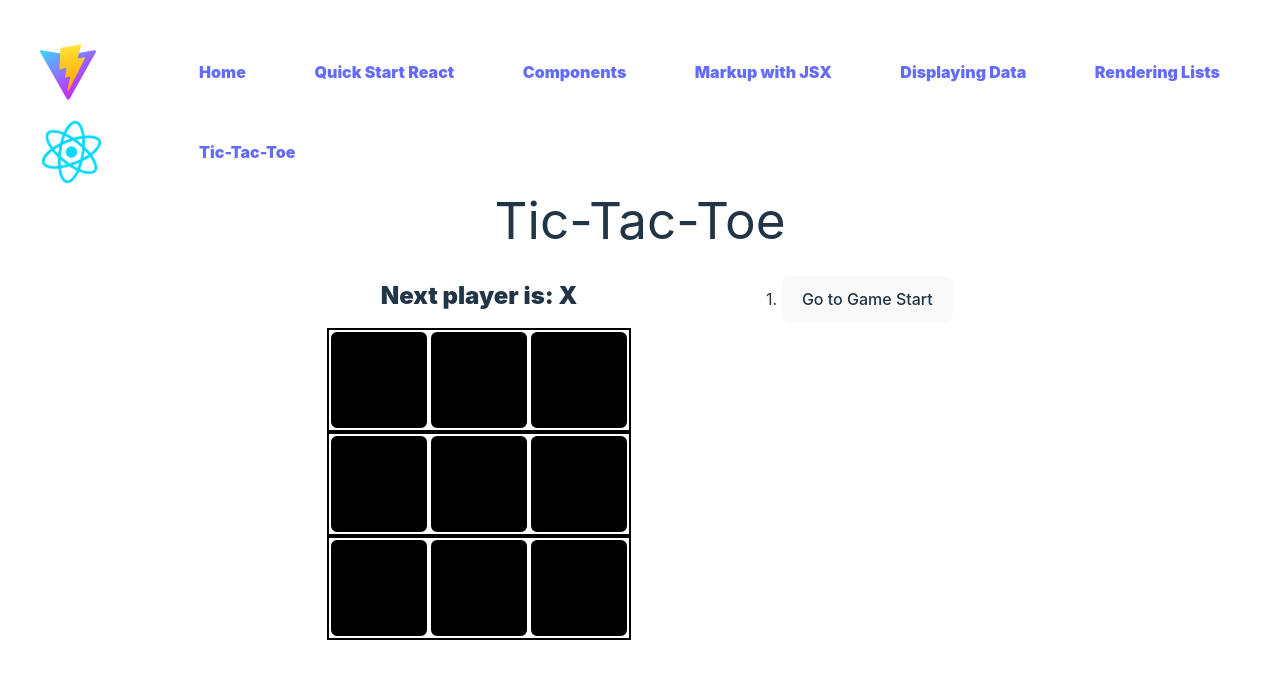
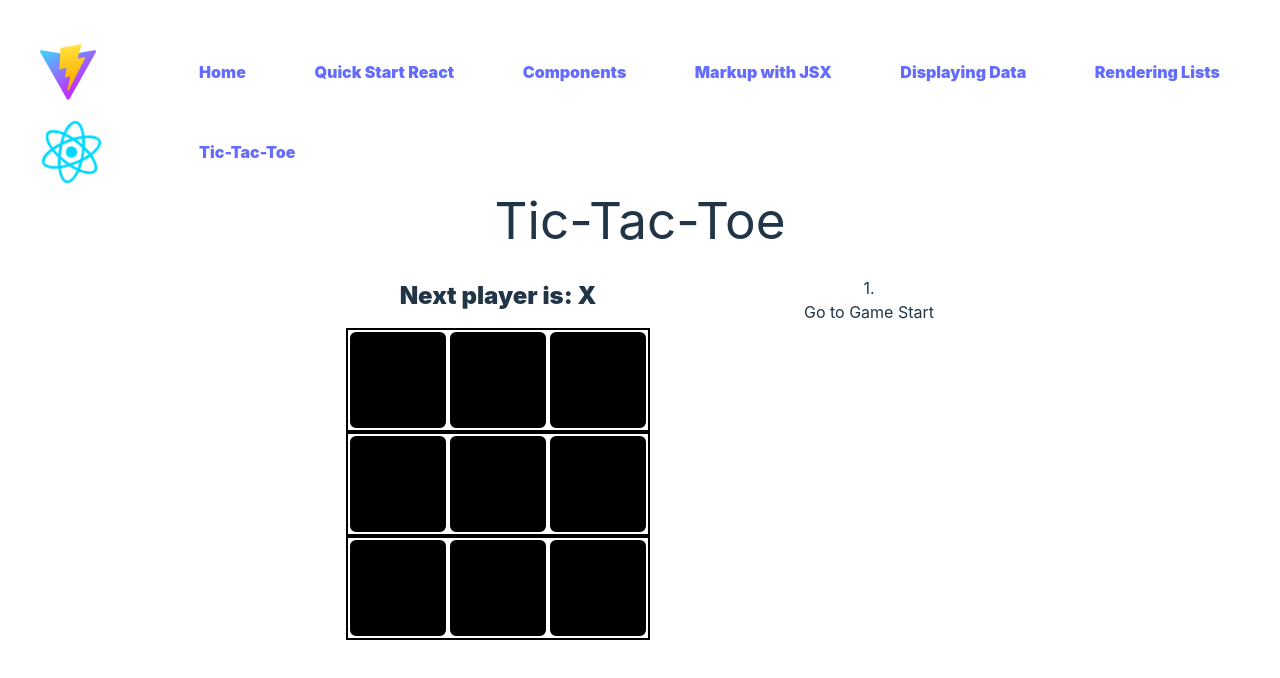
Before and after one commit to m10118003/react-tailwindcss-vite, a React (Vite) app: page /TicTacToe in a window 1280 px wide. Shown: the top 678 px of the page. Built offline with nearby package versions, Linux system fonts and the light colour scheme.

Commit message:
feat: Lifting state up - TicTacToe TicTacToe contain Game component

```diff
--- a/src/routes/TicTacToe.tsx
+++ b/src/routes/TicTacToe.tsx
@@ -2,13 +2,13 @@
 import { useState } from "react";
 import App from "../App";
 
-// 這是方塊的 component, 可以重用, 渲染, 管理和更新 UI 元素
+// 這是方塊 Square 的 component, 可以重用, 渲染, 管理和更新 UI 元素
 // 預設方塊顯示為 X
 const Square = ({
   value,
   onSquareClick,
 }: {
-  value: string | number;
+  value: string;
   onSquareClick: () => void;
 }) => {
   // Square = ({ value }) => {...} value 用來傳值
@@ -38,60 +38,51 @@ const Square = ({
   );
 };
 
-export default function TicTacToe() {
-  const [xIsNext, setXIsNext] = useState(true); // 控制 X 和 O 的顯示
-  const [squares, setSquares] = useState(Array(9).fill(null)); // 創造九個元素的陣列和將每個元素設成 null
+// Game 組件
+// 由上層 TicTacToe 傳送三個 props, xIsNext、squares 和一個新的 onPlay 來做完全控制, 這樣玩家移動後, 該 Game 組件可以用更新的 squares 陣列來呼叫函數
+const Game = ({
+  xIsNext,
+  squares,
+  onPlay,
+}: {
+  xIsNext: boolean;
+  squares: string[];
+  onPlay: (nextSquare: string[]) => void;
+}) => {
+  // const [xIsNext, setXIsNext] = useState(true); // b. 控制 X 和 O 的顯示
+  // const [squares, setSquares] = useState(Array(9).fill(null)); // a. 創造九個元素的陣列和將每個元素設成 null
+
   // 這裡運用到了 Closure 的概念
 
-  console.log(squares, "squares1"); // 開局會被呼叫, 連同父層 TicTacToe 一起被 render
+  console.log(squares, "squares1"); // 開發模式下, 開局組件會被呼叫兩次, 連同父層 Game 一起被 render, 來確保組件在 render 過程中沒有非預期的副作用, 生產模式則不會
 
   // 執行 X, O 顯示
   const handleClick = (i: number): void => {
-    // 檢查方塊內有沒有值
-    if (squares[i] || calculateWinner(squares)) {
+    // 用 early return 檢查方塊內有沒有值
+    if (calculateWinner(squares) || squares[i]) {
       return;
     }
 
     const nextSquare = squares.slice(); // 抓到所有的值
 
     // nextSquare[0] = "X"; // 把第一個設成 X, 接著 <Square value={squares[0]} onSquareClick={handleClick(0)}  /> 這是在傳一個 handleClick 函數成一個 prop,這樣會造成無窮迴圈
-    // 造成無窮迴圈的原因是 handleClick(0) 藉由 setSquares() 改變 TicTacToe() 組件的 state, 因此整個 TicTacToe() 組件都會被 re-render, 接著再 run handleClick(0), 如此重複下去
+    // 造成無窮迴圈的原因是 handleClick(0) 藉由 setSquares() 改變 Game() 組件的 state, 因此整個 Game() 組件都會被 re-render, 接著再 run handleClick(0), 如此重複下去
     if (xIsNext) {
+      console.log(xIsNext, "xIsNext");
       nextSquare[i] = "X";
     } else {
       nextSquare[i] = "O";
     }
-    setSquares(nextSquare);
-    setXIsNext(!xIsNext);
+    // 讓上層組件可以傳送 props, 替換掉 setSquares 和 setXIsNext, 由上層 TicTacToe 的 onPlay 來單一呼叫現在的 Game 組件
+    onPlay(nextSquare);
+    // setSquares(nextSquare);
+    // console.log(setSquares(nextSquare), "setSquares");
+    // setXIsNext(!xIsNext);
+    // console.log(setXIsNext(!xIsNext), "setXIsNext !xIsNext");
+    // console.log(xIsNext, "xIsNext");
 
-    console.log(squares, "squares2"); // 只有點擊的時候才會呼叫
-    console.log("clicked!");
-  };
-
-  // 判斷贏家是誰
-  const calculateWinner = (squares: string[]): string | null => {
-    // 勝利條件
-    const lines = [
-      [0, 1, 2],
-      [3, 4, 5],
-      [6, 7, 8],
-      [0, 3, 6],
-      [1, 4, 7],
-      [2, 5, 8],
-      [0, 4, 8],
-      [2, 4, 6],
-    ];
-    for (let i = 0; i < lines.length; i++) {
-      const [a, b, c] = lines[i];
-      if (
-        squares[a] &&
-        squares[a] === squares[b] &&
-        squares[a] === squares[c]
-      ) {
-        return squares[a];
-      }
-    }
-    return null;
+    // console.log(squares, "squares2"); // 只有點擊的時候才會呼叫
+    // console.log("clicked!");
   };
 
   const winner = calculateWinner(squares);
@@ -103,41 +94,87 @@ export default function TicTacToe() {
   }
 
   return (
-    <div className="TicTacToe">
+    <div className="game-container space-py-5 mx-[-10rem]">
+      <div className="player-status mt-4 text-center text-2xl font-black">
+        {status}
+      </div>
+      <div className="game mt-4 flex flex-col items-center">
+        <div className="game-row inline-flex	border-2 border-black">
+          <Square value={squares[0]} onSquareClick={() => handleClick(0)} />
+          {/* onSquareClick={() => handleClick(0) 立即執行的方式可傳遞這些函數成 props 並往下傳 */}
+          <Square value={squares[1]} onSquareClick={() => handleClick(1)} />
+          <Square value={squares[2]} onSquareClick={() => handleClick(2)} />
+        </div>
+        <div className="game-row inline-flex	border-2 border-black">
+          <Square value={squares[3]} onSquareClick={() => handleClick(3)} />
+          <Square value={squares[4]} onSquareClick={() => handleClick(4)} />
+          <Square value={squares[5]} onSquareClick={() => handleClick(5)} />
+        </div>
+        <div className="game-row inline-flex	border-2 border-black">
+          <Square value={squares[6]} onSquareClick={() => handleClick(6)} />
+          <Square value={squares[7]} onSquareClick={() => handleClick(7)} />
+          <Square value={squares[8]} onSquareClick={() => handleClick(8)} />
+        </div>
+      </div>
+    </div>
+  );
+};
+
+export default function TicTacToe() {
+  const [xIsNext, setXIsNext] = useState(true);
+  const [history, setHistory] = useState([Array(9).fill(null)]);
+  const currentSquares = history[history.length - 1]; // c.讀取最後一個元素
+
+  const handlePlay = (nextSquare: string[]) => {
+    setHistory([...history, nextSquare]);
+    // console.log(setHistory(nextSquare), "setSquare");
+    setXIsNext(!xIsNext);
+  };
+  return (
+    <div className="tic-tac-toe">
       <App />
       <h1>Tic-Tac-Toe</h1>
       {/* This training is for learn by doing */}
-      <div className="board-wrapper mt-4 flex justify-evenly">
-        <div className="board-container space-py-5 mx-[-10rem]">
-          <div className="player-status mt-4 text-center text-2xl font-black">
-            {status}
-          </div>
-          <div className="board mt-4 flex flex-col items-center">
-            <div className="board-row inline-flex	border-2 border-black">
-              <Square value={squares[0]} onSquareClick={() => handleClick(0)} />
-              {/* onSquareClick={() => handleClick(0) 立即執行的方式可傳遞這些函數成 props 並往下傳 */}
-              <Square value={squares[1]} onSquareClick={() => handleClick(1)} />
-              <Square value={squares[2]} onSquareClick={() => handleClick(2)} />
-            </div>
-            <div className="board-row inline-flex	border-2 border-black">
-              <Square value={squares[3]} onSquareClick={() => handleClick(3)} />
-              <Square value={squares[4]} onSquareClick={() => handleClick(4)} />
-              <Square value={squares[5]} onSquareClick={() => handleClick(5)} />
-            </div>
-            <div className="board-row inline-flex	border-2 border-black">
-              <Square value={squares[6]} onSquareClick={() => handleClick(6)} />
-              <Square value={squares[7]} onSquareClick={() => handleClick(7)} />
-              <Square value={squares[8]} onSquareClick={() => handleClick(8)} />
-            </div>
-          </div>
-        </div>
+      <div className="game mt-4 flex justify-evenly">
+        <Game
+          xIsNext={xIsNext}
+          squares={currentSquares}
+          onPlay={handlePlay}
+        />
         <div className="game-status-container space-py-5 mx-[-10rem] mt-3">
-          1. <button>Go to Game Start</button>
+          1. <ol>Go to Game Start</ol>
         </div>
       </div>
     </div>
   );
 }
+
+// 判斷贏家是誰
+const calculateWinner = (squares: string[]): string | null => {
+  // 勝利條件
+  const lines = [
+    [0, 1, 2],
+    [3, 4, 5],
+    [6, 7, 8],
+    [0, 3, 6],
+    [1, 4, 7],
+    [2, 5, 8],
+    [0, 4, 8],
+    [2, 4, 6],
+  ];
+  for (let i = 0; i < lines.length; i++) {
+    const [a, b, c] = lines[i];
+    // 先檢查 squares[a] 有沒有值, 如果 [a] 有沒有值, 那方格尚未被佔據, 因此不可能成勝利直線
+    // 假如 [a] 有值(被 X 或 O 佔據), 這個 squares[a] === squares[b] 檢查值是否相同, 如果相同表示被同一個玩家佔據
+    // 如果 squares[a] === squares[c] 檢查值是否相同, 表示 a, b, c 都被同一個玩家佔領
+    // 但如果沒有值現滿足條件, 則返回 null 表示沒有玩家勝出
+    if (squares[a] && squares[a] === squares[b] && squares[a] === squares[c]) {
+      console.log(squares[a], "squares[a]");
+      return squares[a];
+    }
+  }
+  return null;
+};
 
 // 1. 刻版, 造出一個大方向的九宮格圖版
 // 2. 分解成小組件, 每個 Square 都是一個按鈕
@@ -160,4 +197,4 @@ export default function TicTacToe() {
 // 不過, 重新渲染對 User 來說並不明顯, 但出於性能原因, 還是會希望跳過 re-rendering tree 中明顯不受影響部分
 
 // 9. 設定一個 useState true or false 來作 "X", "O" 控制, 接著藉由 return early, 先檢查方塊內有沒有填值, 如果有就跳過
-//
+// 10. 加入 time travel 回復上一動功能,
```
